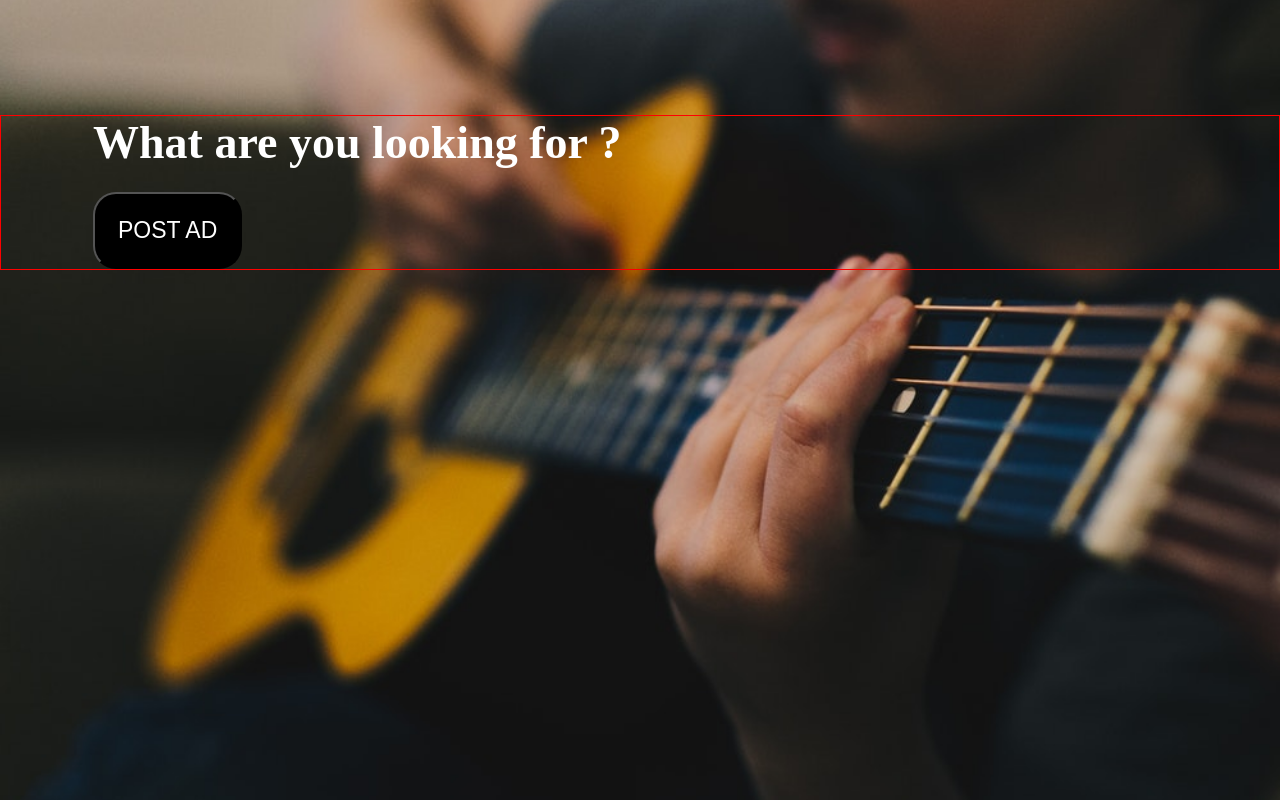
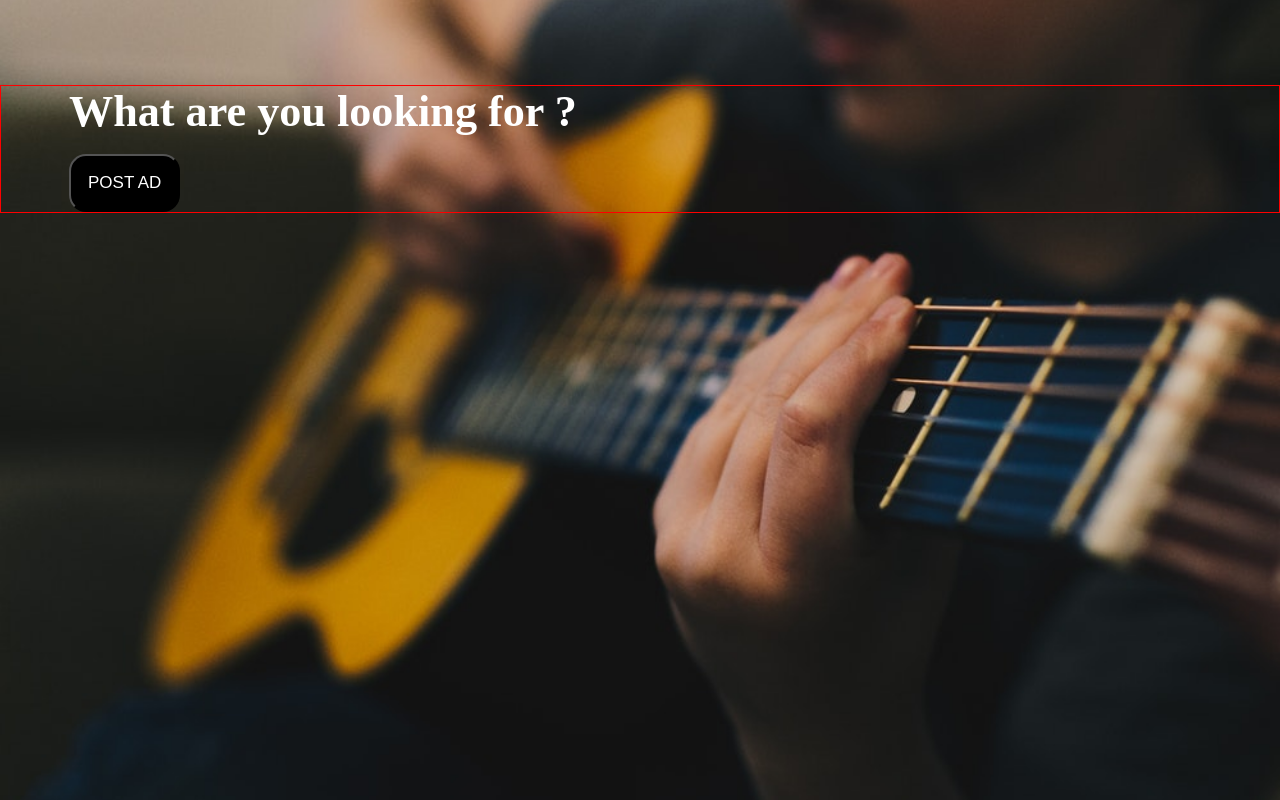
Before and after one commit to vvichuuma/MUSIC-X, a PHP site: page /add.html in a window 1280 px wide. Run offline with PHP 8.4, Linux system fonts and the light colour scheme.

Commit message:
added the second page

```diff
--- a/add.css
+++ b/add.css
@@ -20,6 +20,7 @@
 	border:1px solid red;
 	margin-top: 5rem;
 	padding-left: 4rem;
+	font-size: 1.3rem;
 
 }
 
@@ -33,9 +34,12 @@
 
 }
 
-.post{
+.but{
 	font-size: 1rem;
 }
+
+
+
 
 .but:hover{
 	background-color: green;
@@ -47,37 +51,65 @@
 
 
 /* Extra small devices (phones, 600px and down) */
-@media only screen and (max-width: 600px) {
+@media only screen and (max-width: 450px) {
 
- html{
-	font-size: 21px;
+    html{
+ 	font-size: 9px;
+ }
+
+
+
 }
+
+
+/* Small devices (portrait tablets and large phones, 600px and up) */
+@media only screen and (min-width: 450px) {
+
+  html{
+ 	font-size: 11px;
+ }
+
+
+
+}
+
+/* Small devices (portrait tablets and large phones, 600px and up) */
+@media only screen and (min-width: 550px) {
+
+  html{
+ 	font-size: 13px;
+ }
+
+
 
 }
 
 /* Small devices (portrait tablets and large phones, 600px and up) */
 @media only screen and (min-width: 600px) {
- html{
-	font-size: 21px;
-}
+
+  html{
+ 	font-size: 15px;
+ }
+
+
 
 }
 
 /* Medium devices (landscape tablets, 768px and up) */
 @media only screen and (min-width: 768px) {
 
-   html{
-	font-size: 21px;
-}
+ html{
+ 	font-size: 15px;
+ }
+
+
 
 }
 
 /* Large devices (laptops/desktops, 992px and up) */
 @media only screen and (min-width: 992px) {
 
- html{
-	font-size: 21px;
-}
+
 
 
 }
@@ -86,8 +118,9 @@
 @media only screen and (min-width: 1200px) {
 
 html{
-	font-size: 23px;
+	font-size: 17px;
 }
 
 
+
 }
--- a/add.html
+++ b/add.html
@@ -5,11 +5,14 @@
 
 
 	<link rel="stylesheet" type="text/css" href="add.css">
+
+
+	 <meta name='viewport' content="width=device-width , initial-scale=1.0">
 </head>
 <body>
 
   <div class='look'>
-  <h1>What are you looking for ?</h1>
+  <h1 class="color">What are you looking for ?</h1>
   <button class='but'><div class='post'>POST AD</div></button>
  </div>
 
```
Also changed, not shown: 1 other file.
